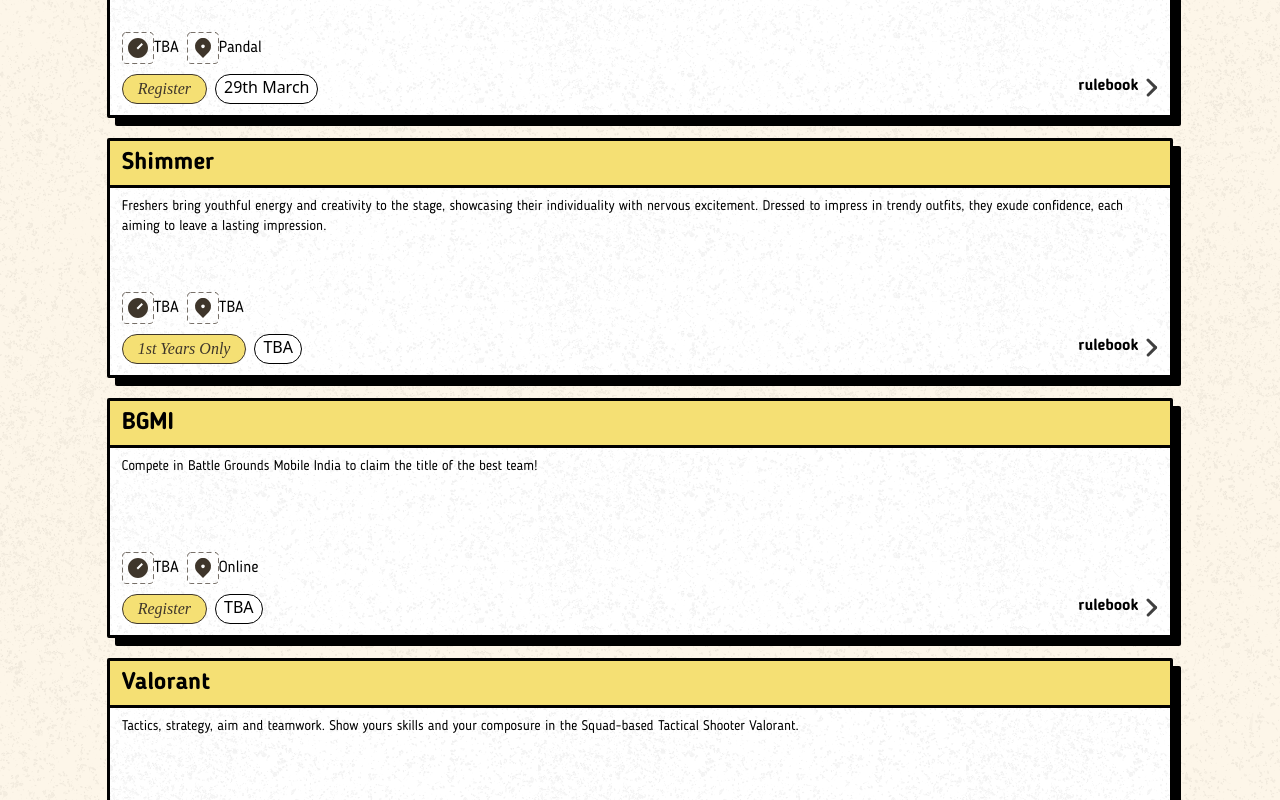
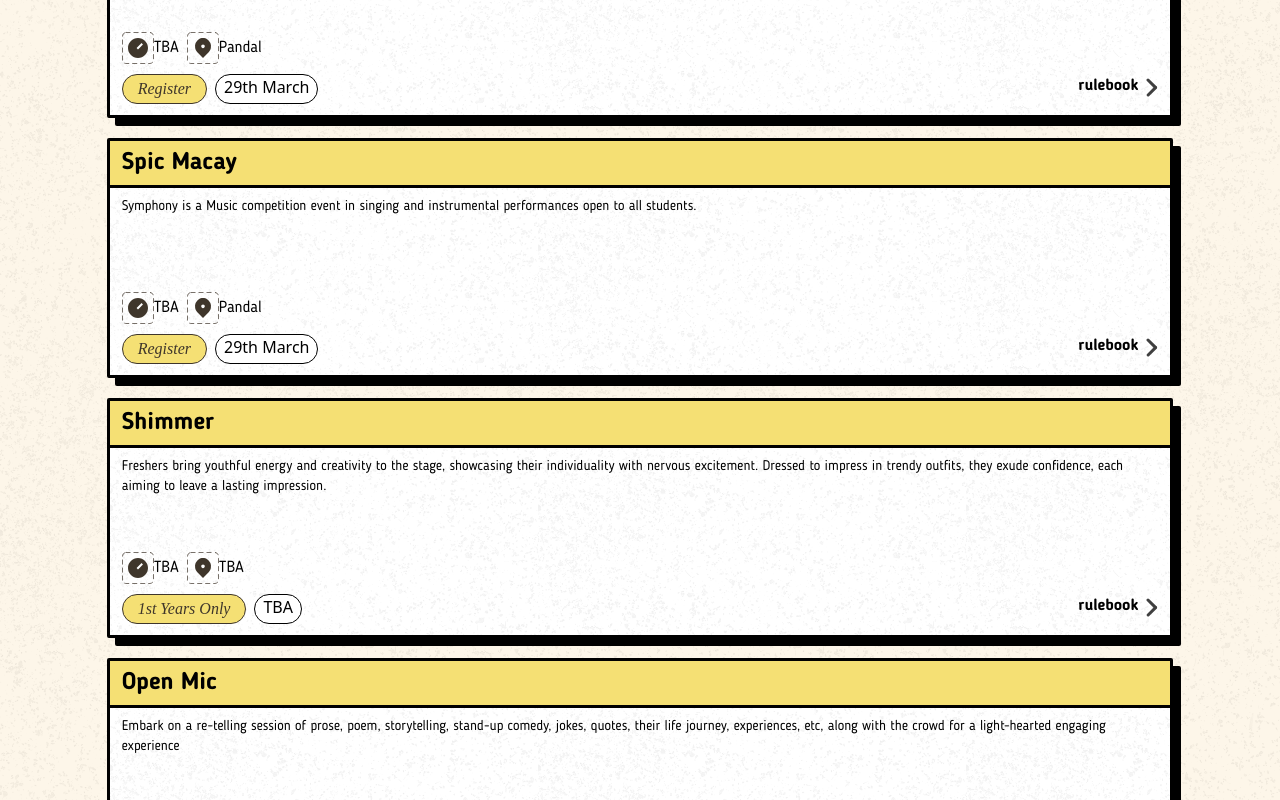
Before and after one commit to shishirnitm/Shishir-2k24-Web, a Next.js app: page /events in a window 1280 px wide. Shown: the part 2000-2800 px from the top of the page. Built offline with nearby package versions, Linux system fonts and the light colour scheme; a web font is replaced by a local one.

Commit message:
Added 90 percent of events

```diff
--- a/app/events/components/events.js
+++ b/app/events/components/events.js
@@ -6,7 +6,8 @@
     eVenue:"Pandal",
     eType:"Register",
     eRule:"https://docs.google.com/document/d/1pvjSEPHQi8cI_tFzj9ZV1_fAgLYLXSGf-e7xpfzEsAQ" ,
-    eLink:"https://docs.google.com/forms/d/1-AsqBBHDRzm7qyZwLiJH82wVu1hZaRPi3Bu01cS9Kw4"},
+    eLink:"https://docs.google.com/forms/d/1-AsqBBHDRzm7qyZwLiJH82wVu1hZaRPi3Bu01cS9Kw4",
+    category:"Main"},
 
 
     {eName:"Battle of the Bands",
@@ -16,7 +17,8 @@
     eVenue:"Pandal",
     eType:"Register",
     eRule:"https://docs.google.com/document/d/19ujbhvh-RWhsT7PhAAA6LQ_MXHrPZQ-QrzX7reswLBQ/edit?usp=drive_link" ,
-    eLink:"https://docs.google.com/forms/d/1edCZy1w6DyS7v489WJLtzP69cISXiF3OO39mW-g0zAs"},
+    eLink:"https://docs.google.com/forms/d/1edCZy1w6DyS7v489WJLtzP69cISXiF3OO39mW-g0zAs",
+    category:"Music"},
 
 
     {eName:"Cultural Exibition",
@@ -26,7 +28,8 @@
     eVenue:"On-campus Stalls",
     eType:"Register",
     eRule: "https://drive.google.com/file/d/1v0E1Iln72s7U9Xod34bFEJVU6yF_lrcF/view?usp=drive_link",
-    eLink:"https://docs.google.com/forms/d/e/1FAIpQLSe_NLNNNQT0ZaLHKf82YRO-ujXWDJf9dVoqpw4yQjWqw_L_rg/viewform?usp=sf_link"},
+    eLink:"https://docs.google.com/forms/d/e/1FAIpQLSe_NLNNNQT0ZaLHKf82YRO-ujXWDJf9dVoqpw4yQjWqw_L_rg/viewform?usp=sf_link",
+    category:"EBSB"},
 
 
     {eName:"Food Fest",
@@ -36,7 +39,8 @@
     eVenue:"On-campus Stalls",
     eType:"Register",
     eRule:"https://drive.google.com/file/d/1v0fw7EkJeM_g-q0QYhTrm9AhP1rhAjhw/view?usp=drive_link" ,
-    eLink:"https://docs.google.com/forms/d/e/1FAIpQLSczwSLtkojjFykl5C_XUmaMMElk4SM44Y5vhmwfQUa_rzd4aA/viewform?usp=sf_link"},
+    eLink:"https://docs.google.com/forms/d/e/1FAIpQLSczwSLtkojjFykl5C_XUmaMMElk4SM44Y5vhmwfQUa_rzd4aA/viewform?usp=sf_link",
+    category:"EBSB"},
 
 
     {eName:"Symphony",
@@ -46,7 +50,19 @@
     eVenue:"Pandal",
     eType:"Register",
     eRule:"https://docs.google.com/document/d/19ujbhvh-RWhsT7PhAAA6LQ_MXHrPZQ-QrzX7reswLBQ" ,
-    eLink:"https://docs.google.com/forms/d/1ZSGP6z1AXi25kNSmjBJxqYsSscIm3WD8pggKsplyyf0"},
+    eLink:"https://docs.google.com/forms/d/1ZSGP6z1AXi25kNSmjBJxqYsSscIm3WD8pggKsplyyf0",
+    category:"Music"},
+
+
+    {eName:"Spic Macay",
+    eDesc:"Symphony is a Music competition event in singing and instrumental performances open to all students.  ",
+    eTime:"TBA",
+    eDay:"29th March",
+    eVenue:"Pandal",
+    eType:"Register",
+    eRule:"" ,
+    eLink:"",
+    category:"Music"},
 
 
     {eName:"Shimmer",
@@ -56,7 +72,162 @@
     eVenue:"TBA",
     eDay:"TBA",
     eRule:"https://drive.google.com/file/d/11Dkl8qWrK-T09EnJvXC8udV_23M7Mi4f/view?usp=drive_link" ,
-    eLink:""},
+    eLink:"",
+    category:"Main"},
+
+    {eName:"Open Mic",
+    eDesc:"Embark on a re-telling session of prose, poem, storytelling, stand-up comedy, jokes, quotes, their life journey, experiences, etc, along with the crowd for a light-hearted engaging experience",
+    eTime:"TBA",
+    eVenue:"Pandal",
+    eDay:"TBA",
+    eType:"Register",
+    eRule:"" ,
+    eLink:"",
+    category:"Literary"},
+
+
+    {eName:"Extempore Speech",
+    eDesc:"Watch as challengers up to the take deliver impromptu speeches on randomized drawn topics within a limited timeframe & swiftly organize their thoughts, employing improvisational skills, coherence, and persuasion.",
+    eTime:"TBA",
+    eVenue:"Pandal",
+    eDay:"TBA",
+    eType:"Register",
+    eRule:"" ,
+    eLink:"",
+    category:"Literary"},
+
+
+    {eName:"Treasure Hunt",
+    eDesc:"Let's hunt! Observe as teams decipher clues, solve puzzles, and navigate through various locations to find hidden treasures or objects by employing strategy, teamwork, and problem-solving skills to outwit opponents and locate the ultimate prize.",
+    eTime:"TBA",
+    eVenue:"Pandal",
+    eDay:"TBA",
+    eType:"Register",
+    eRule:"" ,
+    eLink:"",
+    category:"Literary"},
+
+
+    {eName:"The Laughing Summit",
+    eDesc:"Get ready to embark on a laughter-filled journey as we bring you The Laughing Summit an electrifying evening of stand-up comedy tailored specifically for National Institute of Technology Meghalaya. ",
+    eTime:"TBA",
+    eVenue:"Pandal",
+    eDay:"TBA",
+    eType:"Register",
+    eRule:"" ,
+    eLink:"",
+    category:"TF"},
+
+
+    {eName:"Flash Mob",
+    eDesc:"Get ready for a burst of spontaneous fun! Picture a lively public square filled with students coming together for an impromptu flashmob extravaganza! They'll showcase their talent through choreographed performances, all to kick off the most epic cultural fest of the year! ",
+    eTime:"TBA",
+    eVenue:"Pandal",
+    eDay:"TBA",
+    eType:"Register",
+    eRule:"" ,
+    eLink:"",
+    category:"DandD"},
+
+
+    {eName:"Step Up Dance Competition",
+    eDesc:"Dancers can showcase their skills in solo, duo, trio, and group categories, covering everything from traditional to contemporary styles. Join us as students express themselves and compete against participants from colleges far and wide!",
+    eTime:"TBA",
+    eVenue:"Pandal",
+    eDay:"TBA",
+    eType:"Register",
+    eRule:"" ,
+    eLink:"",
+    category:"DandD"},
+
+
+    {eName:"Prom Night",
+    eDesc:"It's a classy affair where students come together in stylish themed attire for an evening of elegance and celebration. From dancing to socializing, there's plenty of fun to be had as you create unforgettable memories with friends. ",
+    eTime:"TBA",
+    eVenue:"Pandal",
+    eDay:"TBA",
+    eType:"Register",
+    eRule:"" ,
+    eLink:"",
+    category:"DandD"},
+
+
+    {eName:"Short Film",
+    eDesc:"Lights, camera, action! Dive into the world of short films where students from all departments and years come together to unleash their creativity! In just a brief span of time, we'll take you on a journey of storytelling, messages, and wild ideas. ",
+    eTime:"TBA",
+    eVenue:"Pandal",
+    eDay:"TBA",
+    eType:"Register",
+    eRule:"" ,
+    eLink:"",
+    category:"DandD"},
+
+
+    {eName:"Drama Play",
+    eDesc:"Join us at NIT Meghalaya for an engaging drama performance! Our talented students bring to life captivating stories filled with emotions, conflicts, and relationships. Get ready to be moved and inspired as you witness their remarkable acting skills unfold on stage.",
+    eTime:"TBA",
+    eVenue:"Pandal",
+    eDay:"TBA",
+    eType:"Register",
+    eRule:"" ,
+    eLink:"",
+    category:"DandD"},
+
+
+    {eName:"Tug of war",
+    eDesc:"",
+    eTime:"TBA",
+    eVenue:"Pandal",
+    eDay:"TBA",
+    eType:"Register",
+    eRule:"" ,
+    eLink:"",
+    category:"Krigg"},
+
+
+    {eName:"Dumb Charades",
+    eDesc:"",
+    eTime:"TBA",
+    eVenue:"Pandal",
+    eDay:"TBA",
+    eType:"Register",
+    eRule:"" ,
+    eLink:"",
+    category:"Krigg"},
+
+
+    {eName:"Musical Chair",
+    eDesc:"",
+    eTime:"TBA",
+    eVenue:"Pandal",
+    eDay:"TBA",
+    eType:"Register",
+    eRule:"" ,
+    eLink:"",
+    category:"Krigg"},
+
+
+    {eName:"Rangoli",
+    eDesc:"",
+    eTime:"TBA",
+    eVenue:"Pandal",
+    eDay:"TBA",
+    eType:"Register",
+    eRule:"" ,
+    eLink:"",
+    category:"Krigg"},
+
+
+    {eName:"Snakes and Ladders",
+    eDesc:"",
+    eTime:"TBA",
+    eVenue:"Pandal",
+    eDay:"TBA",
+    eType:"Register",
+    eRule:"" ,
+    eLink:"",
+    category:"Krigg"},
+
 
     {eName:"BGMI",
     eDesc:"Compete in Battle Grounds Mobile India to claim the title of the best team!",
@@ -65,7 +236,8 @@
     eDay:"TBA",
     eType:"Register",
     eRule:"https://drive.google.com/file/d/1c7Zd7B6dtAF94QE858pHnosOCQqOJRVK/view?usp=drive_link" ,
-    eLink:"https://docs.google.com/forms/d/1NrAeFo95HouDi9QMxiW4b--AUPcSPT1htcTPcqIrA2E"},
+    eLink:"https://docs.google.com/forms/d/1NrAeFo95HouDi9QMxiW4b--AUPcSPT1htcTPcqIrA2E",
+    category:"Gaming"},
 
 
     {eName:"Valorant",
@@ -75,13 +247,8 @@
     eDay:"TBA",
     eType:"Register",
     eRule:"https://drive.google.com/file/d/1uToud7TRkrAikPY4ADTjOs9prnfm3-nd/view?usp=drive_link" ,
-    eLink:"https://docs.google.com/forms/d/1LAeVQh-WPL2qxJroKADj0ps8cuqM_Nn2VTE8Zbe7NX0"},
+    eLink:"https://docs.google.com/forms/d/1LAeVQh-WPL2qxJroKADj0ps8cuqM_Nn2VTE8Zbe7NX0",
+    category:"Gaming"},
 
 
-    {eName:"Krigg",
-    eDesc:"KRIGG events bring joyous energy and camaraderie to campus, offering a playful escape from academic rigors. With themed games and friendly competitions, students bond over laughter and merriment, fostering connections beyond the classroom.",
-    eTime:"TBA",
-    eType:"Register",
-    eRule:"" ,
-    eLink:""},
   ];
--- a/app/events/page.js
+++ b/app/events/page.js
@@ -1,9 +1,11 @@
-"use client";
+"use client"
 import "./events.css";
 import EventCard from "./components/eventCard";
 import {allEvents} from "./components/events"
+import { useState } from "react";
 
 export default function Events() {
+  const[category,setCategory] = useState("all")
   return (
     <>
       <div className="background bg-[#FDF6E9] h-full w-screen flex flex-col items-center ">
@@ -31,9 +33,34 @@
           <div className=" w-1/2 text-end"><u>filters</u></div>
         </div> */}
         <div className="flex flex-col w-5/6 space-y-5">
-          {allEvents.map((prop)=>(
+          {category=="all"? allEvents.map((prop)=>(
             <EventCard key={prop.eName} eName={prop.eName} eTime={prop.eTime} eRule={prop.eRule} eLink={prop.eLink} eDesc={prop.eDesc} eType={prop.eType} eVenue={prop.eVenue} eDay={prop.eDay}/>
-          ))}
+          ))
+        : category=="Music"? allEvents.map((prop)=>(
+          prop.category=="Music"? <EventCard key={prop.eName} eName={prop.eName} eTime={prop.eTime} eRule={prop.eRule} eLink={prop.eLink} eDesc={prop.eDesc} eType={prop.eType} eVenue={prop.eVenue} eDay={prop.eDay}/>:<div></div>
+        ))
+        :category=="Gaming"? allEvents.map((prop)=>(
+          prop.category=="Gaming"? <EventCard key={prop.eName} eName={prop.eName} eTime={prop.eTime} eRule={prop.eRule} eLink={prop.eLink} eDesc={prop.eDesc} eType={prop.eType} eVenue={prop.eVenue} eDay={prop.eDay}/>:<div></div>
+        ))
+        :category=="Literary"? allEvents.map((prop)=>(
+          prop.category=="Literary"? <EventCard key={prop.eName} eName={prop.eName} eTime={prop.eTime} eRule={prop.eRule} eLink={prop.eLink} eDesc={prop.eDesc} eType={prop.eType} eVenue={prop.eVenue} eDay={prop.eDay}/>:<div></div>
+        ))
+        :category=="EBSB"? allEvents.map((prop)=>(
+          prop.category=="EBSB"? <EventCard key={prop.eName} eName={prop.eName} eTime={prop.eTime} eRule={prop.eRule} eLink={prop.eLink} eDesc={prop.eDesc} eType={prop.eType} eVenue={prop.eVenue} eDay={prop.eDay}/>:<div></div>
+        ))
+        :category=="DandD"? allEvents.map((prop)=>(
+          prop.category=="DandD"? <EventCard key={prop.eName} eName={prop.eName} eTime={prop.eTime} eRule={prop.eRule} eLink={prop.eLink} eDesc={prop.eDesc} eType={prop.eType} eVenue={prop.eVenue} eDay={prop.eDay}/>:<div></div>
+        ))
+        :category=="Photography"? allEvents.map((prop)=>(
+          prop.category=="Photography"? <EventCard key={prop.eName} eName={prop.eName} eTime={prop.eTime} eRule={prop.eRule} eLink={prop.eLink} eDesc={prop.eDesc} eType={prop.eType} eVenue={prop.eVenue} eDay={prop.eDay}/>:<div></div>
+        ))
+        :category=="Main"? allEvents.map((prop)=>(
+          prop.category=="Main"? <EventCard key={prop.eName} eName={prop.eName} eTime={prop.eTime} eRule={prop.eRule} eLink={prop.eLink} eDesc={prop.eDesc} eType={prop.eType} eVenue={prop.eVenue} eDay={prop.eDay}/>:<div></div>
+        ))
+        :category=="TF"? allEvents.map((prop)=>(
+          prop.category=="TF"? <EventCard key={prop.eName} eName={prop.eName} eTime={prop.eTime} eRule={prop.eRule} eLink={prop.eLink} eDesc={prop.eDesc} eType={prop.eType} eVenue={prop.eVenue} eDay={prop.eDay}/>:<div></div>
+        )):<div></div>
+        }
         </div>
 
       </div>
```
